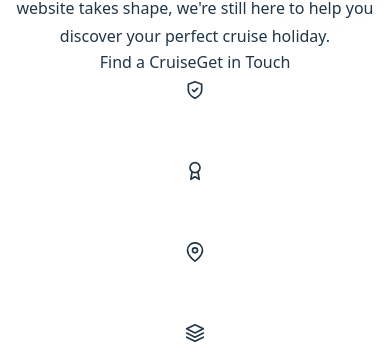
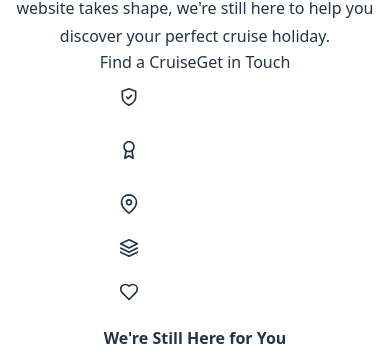
Before and after one commit to bhqrkxc888-spec/Limitless_web, a React (Vite) app: page / in a window 390 px wide. Shown: the part 483-844 px from the top of the page. Built offline with nearby package versions, Linux system fonts and the light colour scheme; no server answers; the HTML template or start-up script is replaced by a standard one.

Commit message:
Site update

```diff
--- a/src/components/SEO.jsx
+++ b/src/components/SEO.jsx
@@ -21,9 +21,9 @@ function SEO({
   structuredData
 }) {
   const siteName = 'Limitless Cruises';
-  const siteUrl = 'https://new.limitlesscruises.com';
+  const siteUrl = 'https://limitlesscruises.com';
   const defaultDescription = 'Your personal cruise consultant. Book cruise holidays with preferential rates, exclusive offers and expert advice from Limitless Cruises.';
-  const defaultImage = `${siteUrl}/images/og-image.jpg`;
+  const defaultImage = 'https://xrbusklskmeaamwynfmm.supabase.co/storage/v1/object/public/categories/about/About2.webp';
 
   const fullTitle = title ? `${title} | ${siteName}` : siteName;
   const fullDescription = description || defaultDescription;
--- a/src/pages/AboutPage.jsx
+++ b/src/pages/AboutPage.jsx
@@ -1,10 +1,17 @@
 import { aboutImages } from '../utils/imageHelpers';
 import { Button } from '../components/ui';
+import SEO from '../components/SEO';
 import './AboutPage.css';
 
 function AboutPage() {
   return (
     <main className="about-page-modern">
+      <SEO
+        title="About Us"
+        description="Meet Katherine, your personal cruise consultant at Limitless Cruises. CLIA Cruise Master, ABTA protected, UK-based personal service for your perfect cruise holiday."
+        canonical="https://limitlesscruises.com/about"
+      />
+
       {/* Hero Section */}
       <section className="about-hero">
         <div className="container">
--- a/src/pages/CruiseLinesPage.jsx
+++ b/src/pages/CruiseLinesPage.jsx
@@ -24,7 +24,7 @@ function CruiseLinesPage() {
       item: {
         '@type': 'Organization',
         name: cl.name,
-        url: `https://new.limitlesscruises.com/cruise-lines/${cl.slug}`
+        url: `https://limitlesscruises.com/cruise-lines/${cl.slug}`
       }
     }))
   };
@@ -53,7 +53,7 @@ function CruiseLinesPage() {
       <SEO
         title="Cruise Lines | Browse All Cruise Line Partners"
         description="Explore all cruise lines we partner with. From mainstream to luxury, find the perfect cruise line for your holiday with expert advice from Limitless Cruises."
-        canonical="https://new.limitlesscruises.com/cruise-lines"
+        canonical="https://limitlesscruises.com/cruise-lines"
         structuredData={structuredData}
       />
 
--- a/src/pages/HomePage.css
+++ b/src/pages/HomePage.css
@@ -87,47 +87,61 @@
 }
 
 /* ========================================
-   TRUST BAR - Fixed text visibility
+   TRUST BAR - Clean, aligned design
    ======================================== */
 
 .trust-bar {
   background: var(--clr-primary);
-  padding: var(--space-6) 0;
+  padding: var(--space-8) 0;
 }
 
 .trust-items {
   display: flex;
   justify-content: center;
-  align-items: center;
-  gap: var(--space-8);
+  align-items: stretch;
+  gap: var(--space-10);
   flex-wrap: wrap;
 }
 
 .trust-item {
   display: flex;
-  align-items: center;
+  align-items: flex-start;
   gap: var(--space-3);
+  min-width: 140px;
 }
 
 .trust-icon {
-  width: 32px;
-  height: 32px;
+  width: 28px;
+  height: 28px;
   display: flex;
   align-items: center;
   justify-content: center;
   color: var(--clr-accent);
+  flex-shrink: 0;
+  margin-top: 2px;
 }
 
 .trust-icon svg {
-  width: 24px;
-  height: 24px;
+  width: 22px;
+  height: 22px;
 }
 
 .trust-text {
   display: flex;
   flex-direction: column;
-  padding-bottom: var(--space-3);
-  border-bottom: 1px solid rgba(255, 255, 255, 0.2);
+  gap: 2px;
+  position: relative;
+  padding-bottom: var(--space-4);
+}
+
+.trust-text::after {
+  content: '';
+  position: absolute;
+  bottom: 0;
+  left: 0;
+  width: 100%;
+  height: 1px;
+  background: rgba(255, 255, 255, 0.25);
 }
 
 .trust-text strong {
@@ -135,15 +149,17 @@
   font-weight: var(--font-weight-semibold);
   letter-spacing: 0.02em;
   color: #FFFFFF;
+  line-height: 1.3;
 }
 
 .trust-text span {
   font-size: var(--font-size-xs);
-  color: rgba(255, 255, 255, 0.8);
+  color: rgba(255, 255, 255, 0.7);
+  line-height: 1.3;
 }
 
 .trust-divider {
-  display: none; /* Hide vertical dividers, using underlines instead */
+  display: none;
 }
 
 /* ========================================
@@ -456,13 +472,31 @@
   }
 }
 
-@media (max-width: 900px) {
-  .trust-divider {
-    display: none;
+@media (max-width: 1100px) {
+  .trust-items {
+    gap: var(--space-6);
   }
 
+  .trust-item {
+    min-width: 120px;
+  }
+}
+
+@media (max-width: 900px) {
   .trust-items {
-    gap: var(--space-6);
+    gap: var(--space-5);
+  }
+
+  .trust-item {
+    min-width: auto;
+  }
+
+  .trust-text strong {
+    font-size: var(--font-size-xs);
+  }
+
+  .trust-text span {
+    font-size: 0.65rem;
   }
 }
 
@@ -475,19 +509,32 @@
     font-size: 2rem;
   }
 
+  .trust-bar {
+    padding: var(--space-6) 0;
+  }
+
   .trust-items {
     flex-direction: column;
     gap: var(--space-4);
-    text-align: center;
+    align-items: center;
   }
 
   .trust-item {
-    flex-direction: column;
-    text-align: center;
+    flex-direction: row;
+    justify-content: flex-start;
+    width: 160px;
   }
 
   .trust-text {
-    align-items: center;
+    align-items: flex-start;
+  }
+
+  .trust-text strong {
+    font-size: var(--font-size-sm);
+  }
+
+  .trust-text span {
+    font-size: var(--font-size-xs);
   }
 
   .contact-grid {
--- a/src/templates/CategoryPage.jsx
+++ b/src/templates/CategoryPage.jsx
@@ -30,7 +30,7 @@ function CategoryPage() {
     '@type': 'Product',
     name: category.name,
     description: category.description,
-    url: `https://new.limitlesscruises.com/cruises/${category.slug}`,
+    url: `https://limitlesscruises.com/cruises/${category.slug}`,
     category: 'Cruise Holidays'
   };
 
@@ -40,7 +40,7 @@ function CategoryPage() {
       <SEO
         title={category.meta?.title || category.name}
         description={category.meta?.description || category.description}
-        canonical={`https://new.limitlesscruises.com/cruises/${category.slug}`}
+        canonical={`https://limitlesscruises.com/cruises/${category.slug}`}
         structuredData={structuredData}
       />
 
--- a/src/templates/CruiseLinePage.jsx
+++ b/src/templates/CruiseLinePage.jsx
@@ -43,7 +43,7 @@ function CruiseLinePage() {
     '@type': 'Organization',
     name: cruiseLine.name,
     description: cruiseLine.description,
-    url: `https://new.limitlesscruises.com/cruise-lines/${cruiseLine.slug}`
+    url: `https://limitlesscruises.com/cruise-lines/${cruiseLine.slug}`
   };
 
   // Check what extended content is available
@@ -59,7 +59,7 @@ function CruiseLinePage() {
       <SEO
         title={cruiseLine.meta?.title || `${cruiseLine.name} Cruises`}
         description={cruiseLine.meta?.description || cruiseLine.description}
-        canonical={`https://new.limitlesscruises.com/cruise-lines/${cruiseLine.slug}`}
+        canonical={`https://limitlesscruises.com/cruise-lines/${cruiseLine.slug}`}
         structuredData={structuredData}
       />
 
--- a/src/templates/DestinationPage.jsx
+++ b/src/templates/DestinationPage.jsx
@@ -30,7 +30,7 @@ function DestinationPage() {
     '@type': 'TouristDestination',
     name: destination.name,
     description: destination.description,
-    url: `https://new.limitlesscruises.com/destinations/${destination.slug}`
+    url: `https://limitlesscruises.com/destinations/${destination.slug}`
   };
 
   return (
@@ -39,7 +39,7 @@ function DestinationPage() {
       <SEO
         title={destination.meta?.title || `${destination.name} Cruises`}
         description={destination.meta?.description || destination.description}
-        canonical={`https://new.limitlesscruises.com/destinations/${destination.slug}`}
+        canonical={`https://limitlesscruises.com/destinations/${destination.slug}`}
         structuredData={structuredData}
       />
 
```
Also changed, not shown: index.html (+6 -6 lines), public/robots.txt, vercel.json, 1 other file (tests, documents, lock files or other folders).
